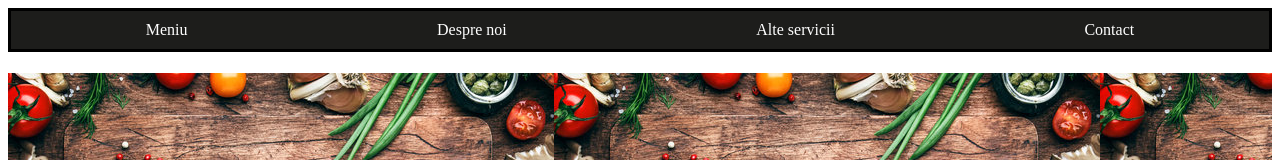
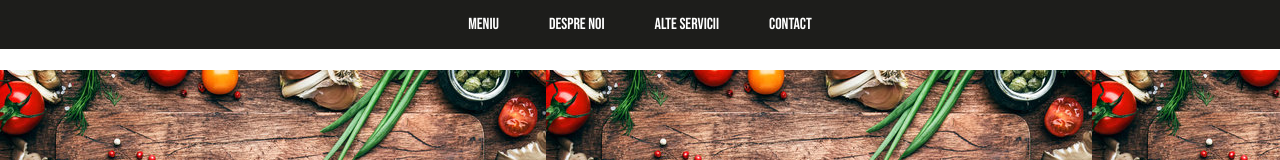
Before and after one commit to ionut31235/Fortuna3, a plain HTML site: page index.html in a window 1280 px wide. Shown: the top 160 px of the page. Drawn offline with Linux system fonts and the light colour scheme.

Commit message:
Add files via upload

```diff
--- a/style.css
+++ b/style.css
@@ -1,3 +1,8 @@
+body {
+    font-family: "Bebas Neue", sans-serif;
+    margin: 0;
+    padding: 0;
+
 .titlu1 {
     display: flex;
     justify-content: center;
@@ -20,7 +25,7 @@ h2{
 }
 
 .parent{
-    display: grid;
+    text-align: center;
     grid-template-columns: 1fr 1fr 1fr 1fr 1fr;
     grid-template-rows: 1fr 1fr ;
     gap: 10px;
@@ -59,16 +64,22 @@ a{
 nav {
     background-color: #1d1d1b;
     padding: 10px;
-    border:solid black;
+    display: flex;
+    justify-content: center;
+    flex-wrap: wrap;
 }
 
 nav ul {
-    list-style-type: none;
-    margin: 0;
-    padding: 0;
+    list-style: none;
     display: flex;
     justify-content: space-around;
+    padding: 0;
+    margin: 0;
+    flex-wrap: wrap;
+}
 
+nav ul li {
+    margin: 5px;
 }
 
 nav ul li a {
@@ -79,7 +90,6 @@ nav ul li a {
 
 nav ul li a:hover {
     background-color: #3c3e32;
-    color: white;
 }
 
 #weekend{
```
